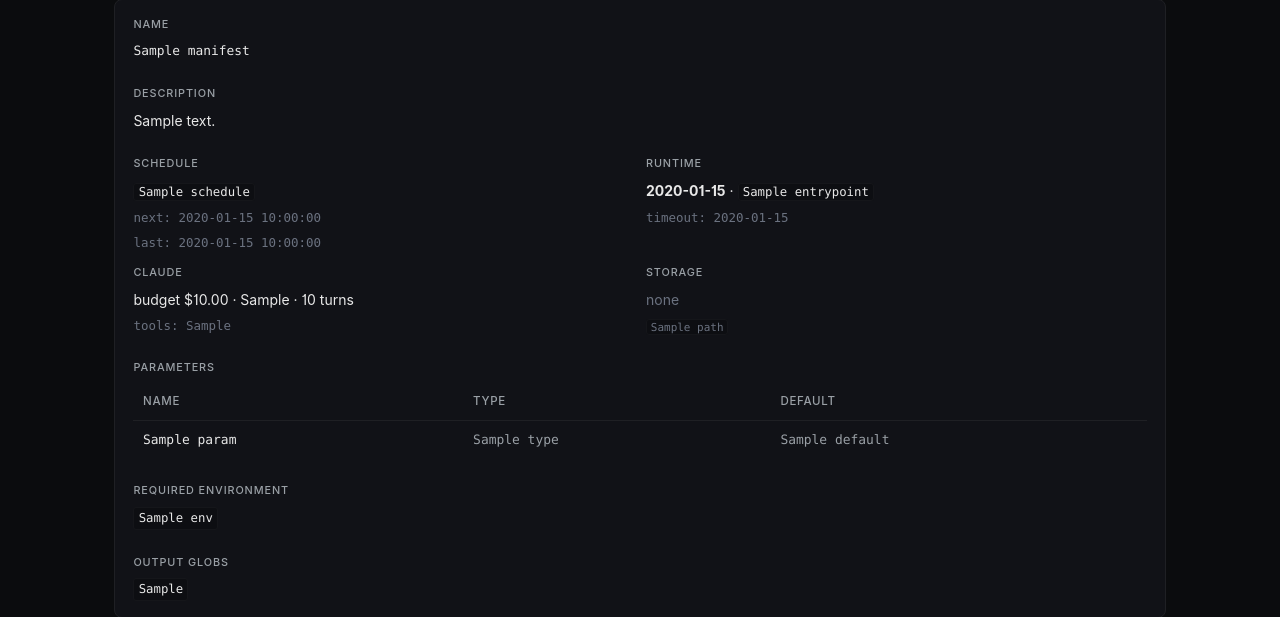
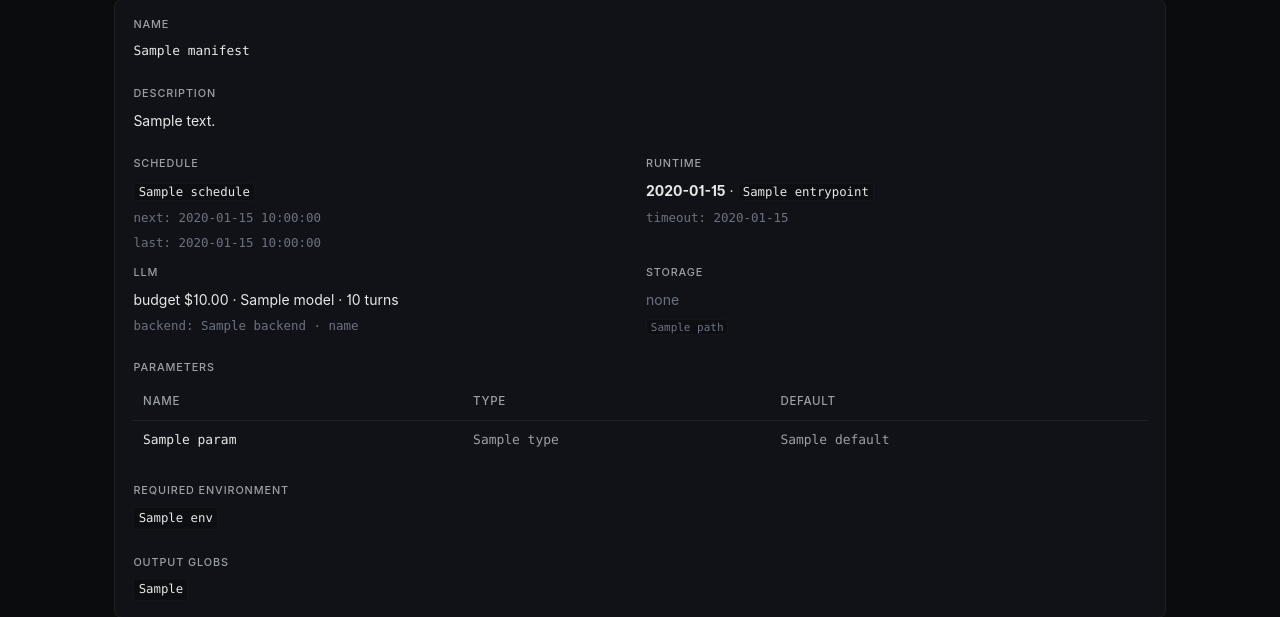
Before and after one commit to haykharut/claude-p, a Python web app: template src/claude_p/web/templates/job_detail.html in a window 1280 px wide. Shown: the part 265-882 px from the top of the page. Run offline with Jinja, Linux system fonts and the light colour scheme; the template is opened without the code that fills it: most values are stand-ins (such as "Sample title", 1, 10 or a date in 2020).

Commit message:
fix(web): update job detail LLM card from m.claude to m.llm
The template still referenced the removed m.claude attribute, so the
LLM config card never rendered. Fixes #4.

Co-Authored-By: Claude Opus 4.6 (1M context) <noreply@anthropic.com>

```diff
--- a/src/claude_p/web/templates/job_detail.html
+++ b/src/claude_p/web/templates/job_detail.html
@@ -70,11 +70,11 @@
         <div><strong>{{ m.runtime }}</strong> &middot; <code>{{ m.entrypoint }}</code></div>
         <div class="metric-sub">timeout: {{ m.timeout }}</div>
       </div>
-      {% if m.claude %}
+      {% if m.llm %}
       <div>
-        <div class="metric-label">Claude</div>
-        <div>budget ${{ "%.2f"|format(m.claude.max_budget_usd) }} &middot; {{ m.claude.permission_mode }}{% if m.claude.max_turns %} &middot; {{ m.claude.max_turns }} turns{% endif %}</div>
-        <div class="metric-sub">tools: {{ m.claude.allowed_tools|join(', ') }}</div>
+        <div class="metric-label">LLM</div>
+        <div>budget ${{ "%.2f"|format(m.llm.max_budget_usd) }}{% if m.llm.model %} &middot; {{ m.llm.model }}{% endif %}{% if m.llm.max_turns %} &middot; {{ m.llm.max_turns }} turns{% endif %}</div>
+        <div class="metric-sub">backend: {{ m.llm.backend or 'default' }}{% if m.llm.options %} &middot; {{ m.llm.options.keys()|list|join(', ') }}{% endif %}</div>
       </div>
       {% endif %}
       <div>
```
Also changed, not shown: CHANGELOG.md.
